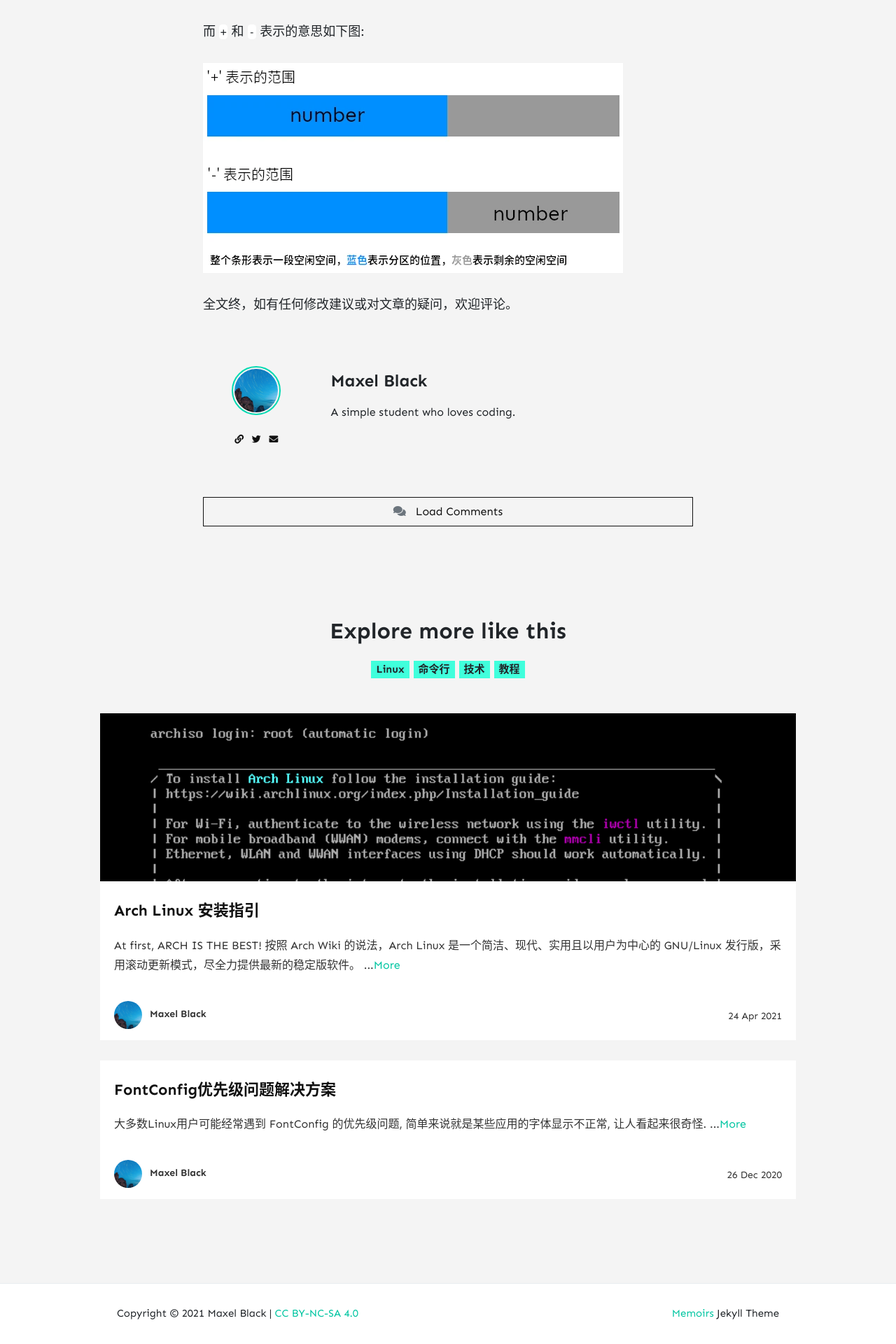
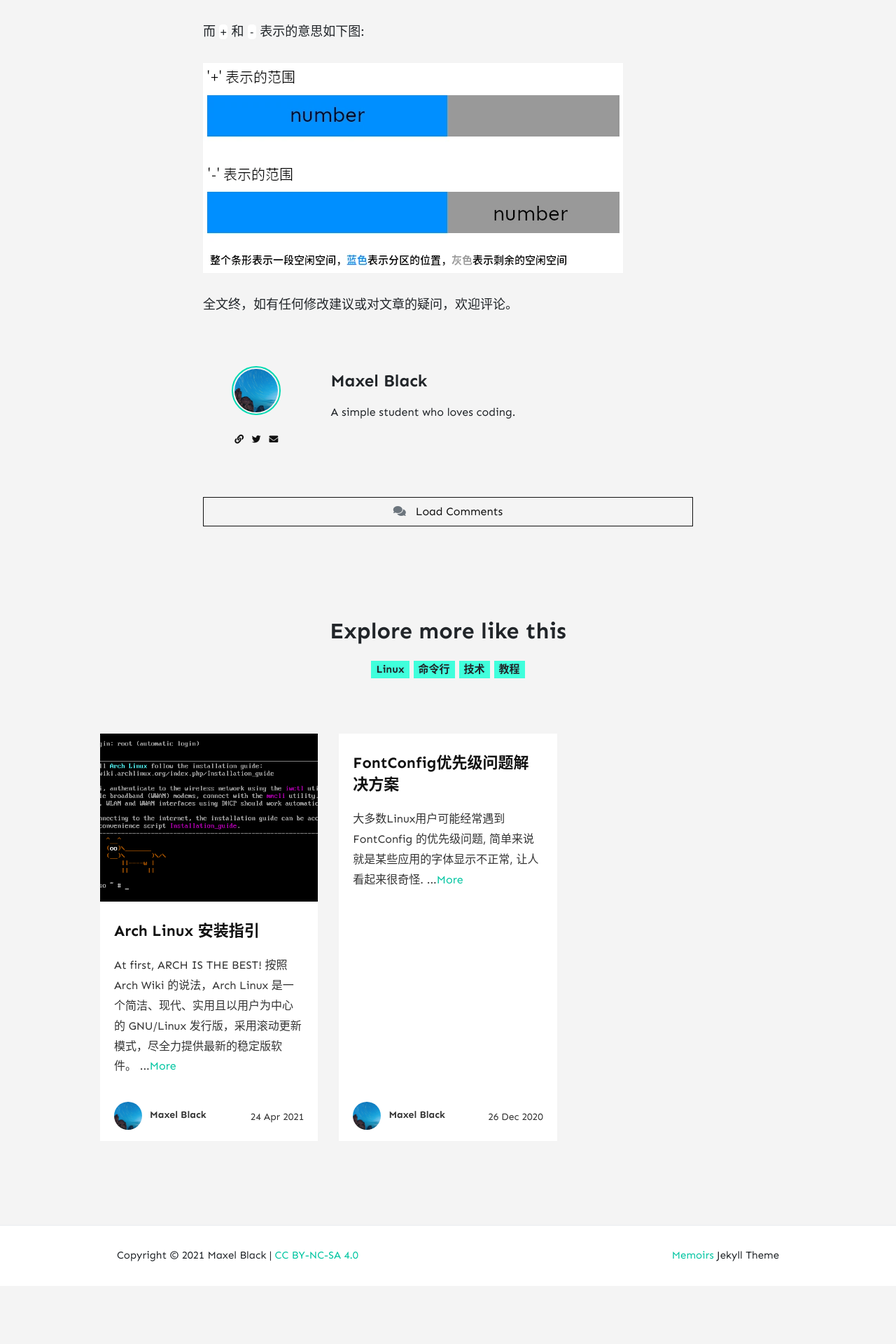
Before and after one commit to maxelblack/maxels-pages, a Jekyll site: the page built from _posts/2021-07-29-fdisk.md, in a window 1280 px wide. Shown: the part 3188-5108 px from the top of the page at 70% size. Built offline with Jekyll 4.4.1, drawn with Linux system fonts in a browser that asks for light colours; nearby versions of some CDN libraries; comment, search, counter and statistics services are not loaded; after the commit the page ends 5025 px from its top, so only the background shows below that.

Commit message:
Improve some display layout

```diff
--- a/_includes/postbox.html
+++ b/_includes/postbox.html
@@ -1,7 +1,7 @@
 <!-- begin post -->
 {% assign author = site.authors[post.author] %}
 
-<div class="blog-grid-item">
+<div class="blog-grid-item" style="margin-top:1.8em;">
     <div class="card h-100">
         <div class="maxthumb">
             <a href="{{ site.baseurl }}{{ post.url }}">
--- a/_includes/related-posts.html
+++ b/_includes/related-posts.html
@@ -25,7 +25,7 @@
     {% assign maxRelated = 3 %}
     {% assign minCommonTags =  1 %}
     {% assign maxRelatedCounter = 0 %}
-    <div class="blog-grid-container">
+    <div class="blog-grid-container" style="display:grid;">
         {% for post in site.posts %}
 
             {% assign sameTagCount = 0 %}
--- a/_layouts/categories.html
+++ b/_layouts/categories.html
@@ -4,10 +4,9 @@ layout: default
 permalink: "/categories.html"
 ---
 
-
 {% for category in site.categories %}
 <h4 class="mt-5 mb-neg-30" id="{{ category[0] | replace: " ","-" }}"><span class="text-capitalize badge badge-primary text-small">{{ category[0] }}</span></h4>
-<div class="blog-grid-container">
+<div class="blog-grid-container" style="display:grid;">
 {% assign pages_list = category[1] %}
 {% for post in pages_list %}
 {% if post.title != null %}
--- a/assets/css/theme.scss
+++ b/assets/css/theme.scss
@@ -253,7 +253,7 @@ img, img:hover {
     padding: 0;
     // display: flex;
     align-items:center;
-    margin-top: 1.8em;
+    // margin-top: 1.8em;
     .author-thumb {
         width:40px;
         border-radius:50%;
@@ -523,8 +523,8 @@ img, img:hover {
     }
 }
 .related-posts {
-    h2 {
-    }
+    // h2 {
+    // }
     margin-top:120px;
     .badge {
         font-size: 15px;
```
